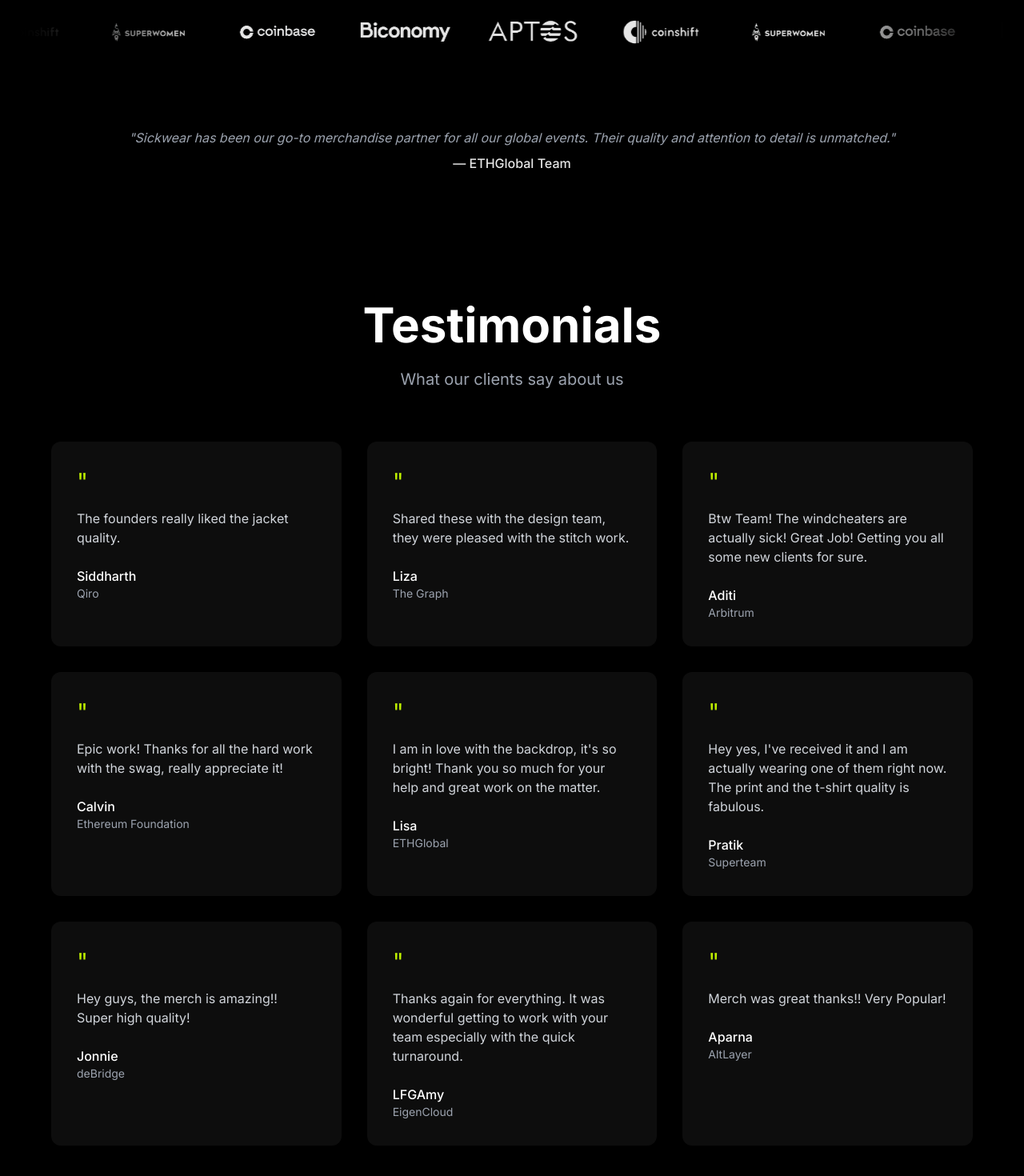
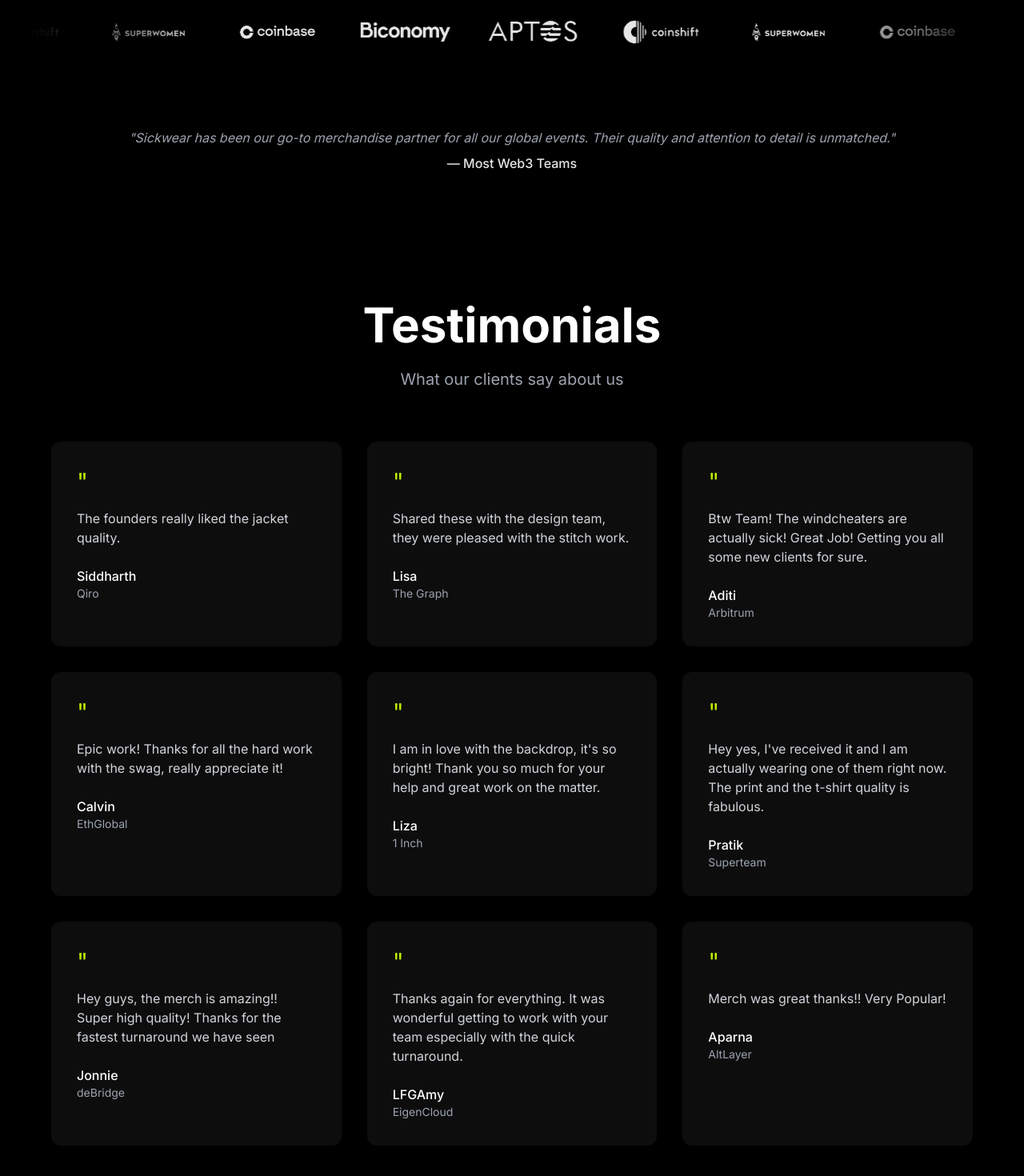
Before and after one commit to sickwearxyz-us/sickwear3dwebsite, a Next.js app: page / in a window 1280 px wide. Shown: the part 6199-7669 px from the top of the page at 80% size. Built offline with nearby package versions, Linux system fonts and the light colour scheme.

Commit message:
Update page.tsx

```diff
--- a/app/page.tsx
+++ b/app/page.tsx
@@ -1174,7 +1174,7 @@ export default function Home() {
               transition={{ duration: 0.6, delay: 0.5, type: "spring", bounce: 0.4 }}
               className="text-white/90 font-medium mt-2"
             >
-              — ETHGlobal Team
+              — Most Web3 Teams
             </motion.p>
           </div>
         </div>
@@ -1219,7 +1219,7 @@ export default function Home() {
               },
               {
                 quote: "Shared these with the design team, they were pleased with the stitch work.",
-                author: "Liza",
+                author: "Lisa",
                 company: "The Graph",
               },
               {
@@ -1230,12 +1230,12 @@ export default function Home() {
               {
                 quote: "Epic work! Thanks for all the hard work with the swag, really appreciate it!",
                 author: "Calvin",
-                company: "Ethereum Foundation",
+                company: "EthGlobal",
               },
               {
                 quote: "I am in love with the backdrop, it's so bright! Thank you so much for your help and great work on the matter.",
-                author: "Lisa",
-                company: "ETHGlobal",
+                author: "Liza",
+                company: "1 Inch",
               },
               {
                 quote: "Hey yes, I've received it and I am actually wearing one of them right now. The print and the t-shirt quality is fabulous.",
@@ -1243,7 +1243,7 @@ export default function Home() {
                 company: "Superteam",
               },
               {
-                quote: "Hey guys, the merch is amazing!! Super high quality!",
+                quote: "Hey guys, the merch is amazing!! Super high quality! Thanks for the fastest turnaround we have seen",
                 author: "Jonnie",
                 company: "deBridge",
               },
```
